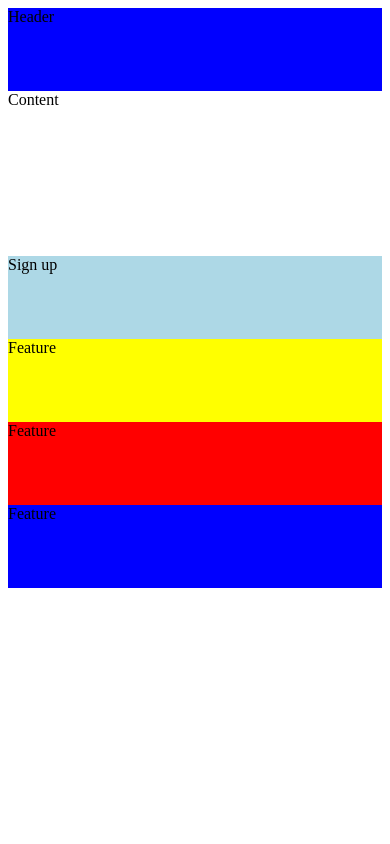
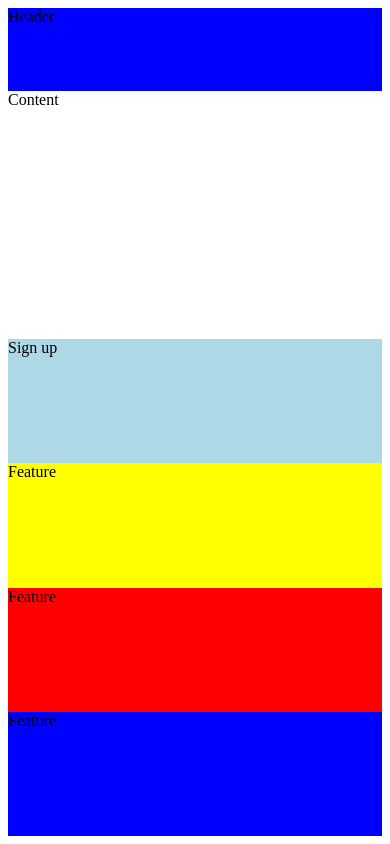
Before and after one commit to ChrystianAulaWebDesign/provam3, a plain HTML site: page index.html in a window 390 px wide. Drawn offline with Linux system fonts and the light colour scheme.

Commit message:
Update index.html

```diff
--- a/index.html
+++ b/index.html
@@ -116,31 +116,31 @@
 
 	.box2 {
 	  width: 100%;
-	  height: 20%;
+	  height: 30%;
 	  background: white;
 	}
 
 	.box3 {
 	  width: 100%;
-	  height: 10%;
+	  height: 15%;
 	  background: lightblue;
 	}
 
 	.box4 {
 	  width: 100%;
-	  height: 10%;
+	  height: 15%;
 	  background: yellow;
 	}
 
 	.box5 {
 	  width: 100%;
-	  height: 10%;
+	  height: 15%;
 	  background: red;
 	}
 
 	.box6 {
 	  width: 100%;
-	  height: 10%;
+	  height: 15%;
 	  background: blue;
 	}
 }
```
